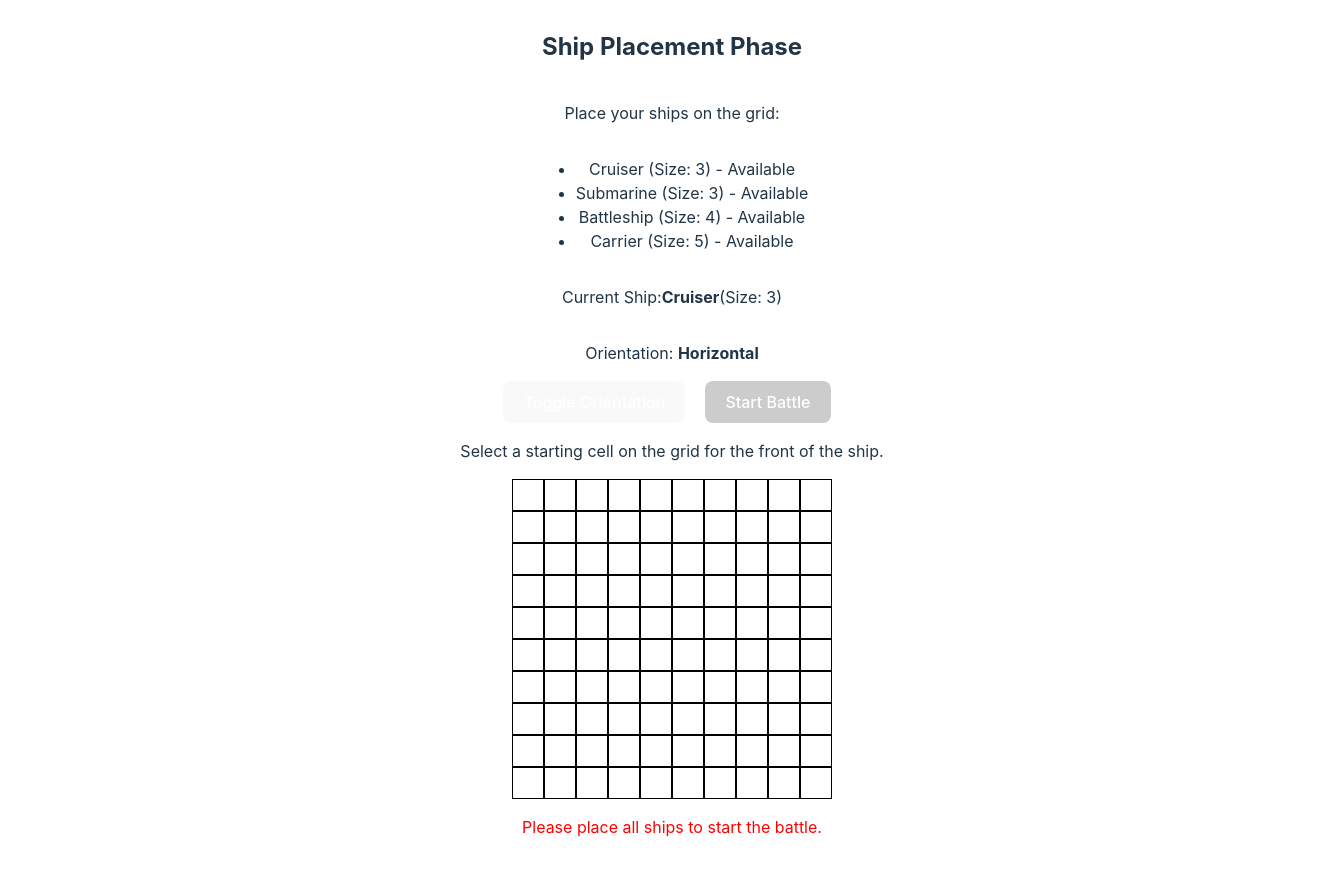
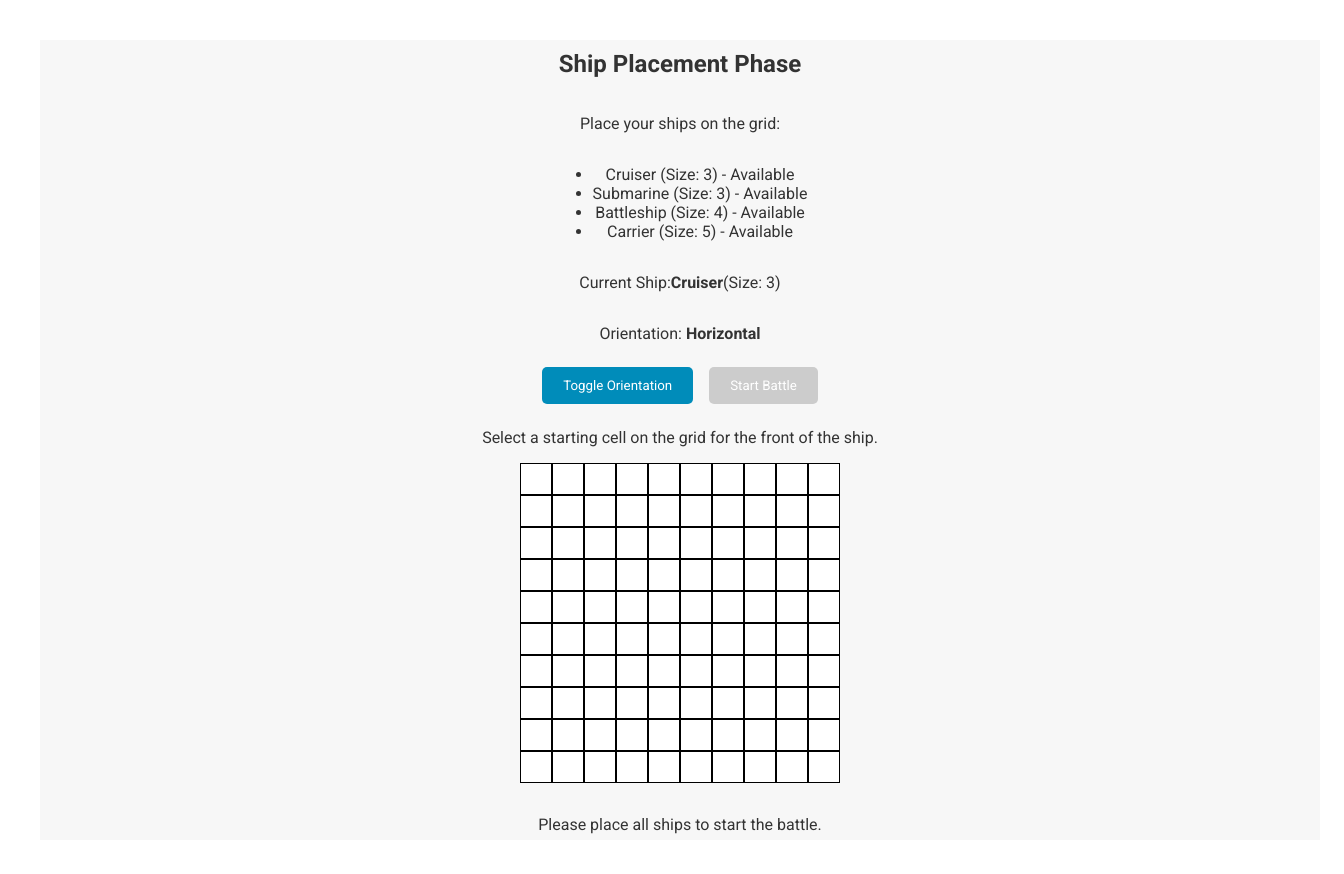
Before and after one commit to DavidMaNYC/Battleships, a React (Vite) app: page / in a window 1280 px wide. Shown: the top 874 px of the page, 1344 px wide, since content can reach past the window. Built offline with nearby package versions, Linux system fonts and the light colour scheme.

Commit message:
fixed style

```diff
--- a/src/App.css
+++ /dev/null
@@ -1,71 +0,0 @@
-#root {
-  max-width: 1280px;
-  margin: 0 auto;
-  padding: 2rem;
-  text-align: center;
-}
-/* App.css */
-.app-container {
-  display: flex;
-  flex-direction: column;
-  justify-content: center;
-  align-items: center;
-  width: 100vw;
-  height: 100vh;
-}
-
-.placement-instructions,
-.battle-instructions {
-  text-align: center;
-  margin-bottom: 20px;
-}
-
-.ship-list {
-  list-style: none;
-  padding: 0;
-}
-
-.ship-list li {
-  padding: 5px;
-}
-
-.current-ship-info {
-  font-weight: bold;
-}
-
-.orientation-info {
-  font-weight: bold;
-}
-
-button {
-  padding: 10px 15px;
-  margin-right: 10px;
-  background-color: #007bff;
-  color: white;
-  border: none;
-  cursor: pointer;
-  transition: background-color 0.3s;
-}
-
-button:hover {
-  background-color: #0056b3;
-}
-
-button:disabled {
-  background-color: #cccccc;
-  cursor: not-allowed;
-}
-
-.winner-message {
-  color: #4caf50;
-  font-size: 1.5em;
-}
-
-.button-container {
-  display: flex;
-  gap: 10px;
-}
-
-.red-text {
-  color: red;
-}
--- a/src/App.tsx
+++ b/src/App.tsx
@@ -1,7 +1,6 @@
 import React, { useState } from "react";
 import { Board } from "./components/Board";
 import { checkForWin, createInitialGrid } from "./utils/functions";
-import "./App.css";
 
 interface IShip {
   name: string;
@@ -296,11 +295,7 @@ export const App = () => {
               hideShips={true}
             />
           </div>
-          {gameFinished && (
-            <button style={{ margin: "10px" }} onClick={resetGame}>
-              New Game
-            </button>
-          )}
+          {gameFinished && <button onClick={resetGame}>New Game</button>}
         </>
       )}
     </div>
--- a/src/index.css
+++ b/src/index.css
@@ -1,70 +1,85 @@
-:root {
-  font-family: Inter, system-ui, Avenir, Helvetica, Arial, sans-serif;
-  line-height: 1.5;
-  font-weight: 400;
+@import url("https://fonts.googleapis.com/css2?family=Roboto:wght@400;700&display=swap");
 
-  color-scheme: light dark;
-  color: rgba(255, 255, 255, 0.87);
-  background-color: #242424;
-
-  font-synthesis: none;
-  text-rendering: optimizeLegibility;
-  -webkit-font-smoothing: antialiased;
-  -moz-osx-font-smoothing: grayscale;
+body,
+button {
+  font-family: "Roboto", sans-serif;
 }
 
-a {
-  font-weight: 500;
-  color: #646cff;
-  text-decoration: inherit;
-}
-a:hover {
-  color: #535bf2;
+#root {
+  max-width: 1280px;
+  margin: 0 auto;
+  padding: 2rem;
+  text-align: center;
 }
 
-body {
-  margin: 0;
+.app-container {
   display: flex;
-  place-items: center;
-  min-width: 320px;
-  min-height: 100vh;
+  flex-direction: column;
+  justify-content: center;
+  align-items: center;
+  width: 100vw;
+  height: 100vh;
+  background-color: #f7f7f7;
+  color: #333;
 }
 
-h1 {
-  font-size: 3.2em;
-  line-height: 1.1;
+.placement-instructions,
+.battle-instructions,
+.ship-list li,
+.current-ship-info,
+.orientation-info {
+  margin-bottom: 1rem;
 }
 
 button {
-  border-radius: 8px;
+  padding: 10px 20px;
+  margin: 0.5rem;
+  background-color: #008cba;
+  color: white;
   border: 1px solid transparent;
-  padding: 0.6em 1.2em;
-  font-size: 1em;
-  font-weight: 500;
-  font-family: inherit;
-  background-color: #1a1a1a;
+  border-radius: 5px;
   cursor: pointer;
-  transition: border-color 0.25s;
-}
-button:hover {
-  border-color: #646cff;
-}
-button:focus,
-button:focus-visible {
-  outline: 4px auto -webkit-focus-ring-color;
+  transition: all 0.2s ease-in-out;
 }
 
-@media (prefers-color-scheme: light) {
-  :root {
-    color: #213547;
-    background-color: #ffffff;
-  }
-  a:hover {
-    color: #747bff;
-  }
-  button {
-    background-color: #f9f9f9;
-  }
+button:hover {
+  background-color: #007b9e;
+  transform: translateY(-2px);
+}
+
+button:disabled {
+  background-color: #cccccc;
+  cursor: not-allowed;
+}
+
+.board-container {
+  display: grid;
+  grid-template-columns: repeat(10, 30px);
+  grid-gap: 5px;
+  margin-bottom: 1rem;
+}
+
+.cell {
+  width: 30px;
+  height: 30px;
+  display: flex;
+  align-items: center;
+  justify-content: center;
+  background-color: #e0e0e0;
+  border-radius: 4px;
+  transition: background-color 0.3s;
+}
+
+.cell.ship {
+  background-color: #d3d3d3;
+}
+
+.cell.hit {
+  background-color: #ff5722;
+}
+
+.cell.miss {
+  background-color: #2196f3;
 }
 
 .board-container {
```
